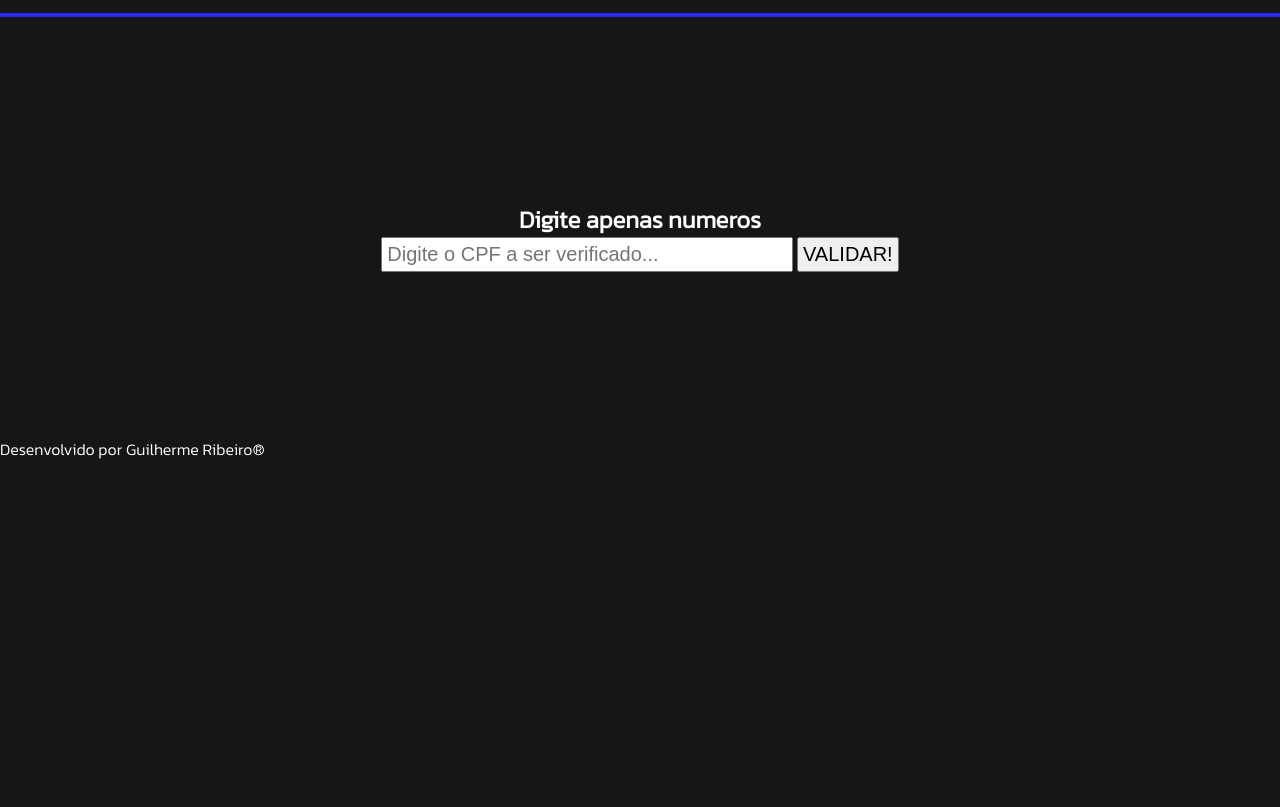
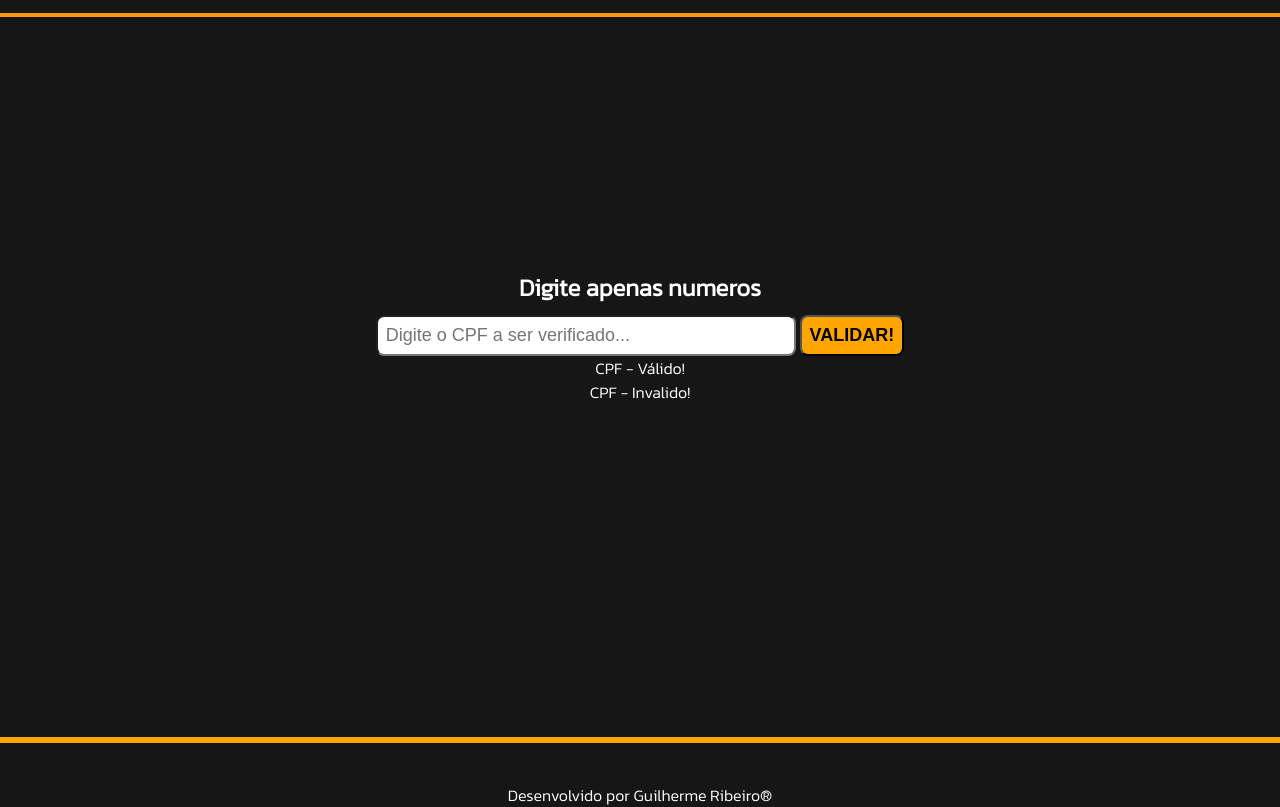
Before and after one commit to guilhermeribeir0/validador-cpf-hiring-coders-3, a plain HTML site: page index.html in a window 1280 px wide. Shown: the part 107-914 px from the top of the page. Before the commit the page ends 800 px from the top, so only its background shows below. Drawn offline with Linux system fonts and the light colour scheme.

Commit message:
adicionado mais ajustes no CSS

```diff
--- a/index.html
+++ b/index.html
@@ -26,10 +26,10 @@
             </div>
         </div>
         <div class="validacoes">
-            <div id="sucesso" style="display: none;">
+            <div id="sucesso">
                 <p>CPF - Válido!</p>
             </div>
-            <div id="serro" style="display: none;">
+            <div id="serro">
                 <p>CPF - Invalido!</p>
             </div>
         </div>
--- a/style.css
+++ b/style.css
@@ -18,7 +18,7 @@ header {
     justify-content: center;
     align-items: center;
     flex-direction: column;
-    border-bottom: 4px solid rgb(42, 42, 255);
+    border-bottom: 4px solid rgb(255, 150, 12);
 }
 
 header h1 {
@@ -29,9 +29,10 @@ header h1 {
     display: flex;
     justify-content: center;
     align-items: center;
+    flex-direction: column;
     margin-top: 20px;
     width: auto;
-    height: 400px;
+    height: 600px;
 }
 
 .container .principal {
@@ -42,17 +43,39 @@ header h1 {
 }
 
 .container .principal .texto {
+    margin-bottom: 10px;
     font-size: 24px;
     font-weight: 100;
 }
 
 .container .principal .formulario input{
-    font-size: 20px;
+    font-size: 18px;
     width: 400px;
-    padding: 4px;
+    padding: 8px;
+    border-radius: 8px;
 }
 
 .container .principal .formulario button{
-    font-size: 20px;
-    padding: 4px;
+    font-size: 18px;
+    font-weight: 600;
+    padding: 8px;
+    background-color: orange;
+    color: black;
+    border-radius: 8px;
 }
+
+.container .validacoes {
+    display: flex;
+    justify-content: center;
+    align-items: center;
+    flex-direction: column;
+}
+
+footer {
+    margin-top: 100px;
+    padding-top: 40px;
+    border-top: 6px solid orange;
+    display: flex;
+    justify-content: center;
+    align-items: center;
+}
```
